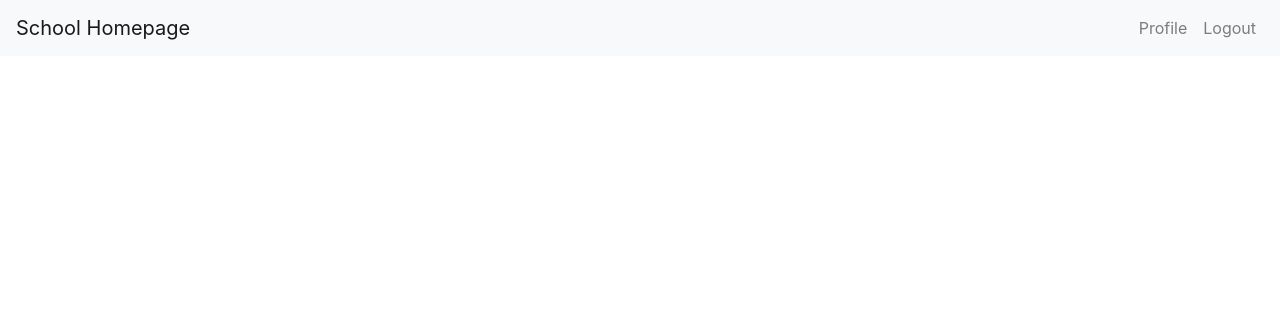
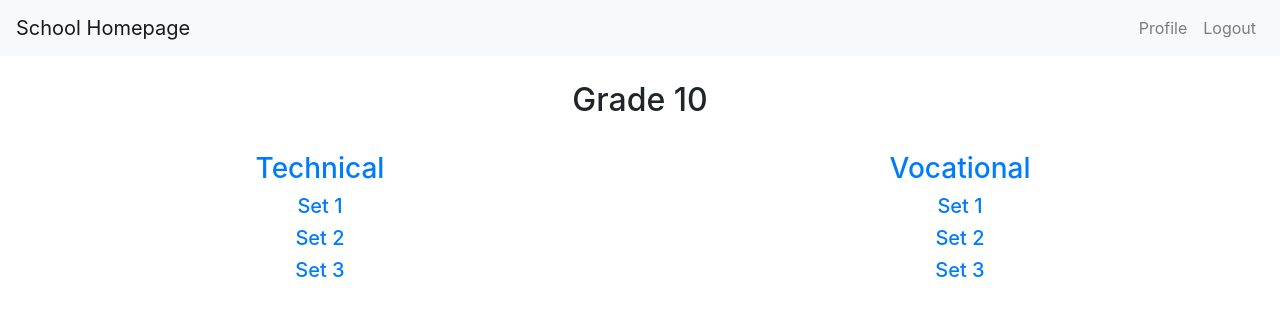
Before and after one commit to barackmaund1/django_student_information_system, a Django app: page /classes/10/ in a window 1280 px wide. Shown: the top 316 px of the page. Run offline with Django 3.2, Linux system fonts and the light colour scheme; the visitor is signed in with stand-in values (Sample User, id 1); parts of the project's set-up code (start-up, migrations or seed data) failed here and were passed over; some libraries are stand-ins or nearby versions.

Commit message:
Create simple template for individual year groups

```diff
--- a/SIS/class_groups/templates/class_groups/year_class_page.html
+++ b/SIS/class_groups/templates/class_groups/year_class_page.html
@@ -1 +1,26 @@
 {% extends 'class_groups/base_class_page.html' %}
+
+{% block header %}
+    <div class="row spacer">
+        <div class="col-sm">
+            <h2 class="text-center">{{ year.1 }}</h2>
+        </div>
+    </div>
+{% endblock %}
+
+{% block class_list %}
+    <div class="row">
+        {% for band in bands %}
+            <div class="col-sm-6">
+                <a href="{% url 'class_groups:band-view' year.0 band.0 %}">
+                    <h3 class="text-center">{{ band.1 }}</h3>
+                </a>
+                {% for set in sets %}
+                    <a href="{% url 'class_groups:set-view' year.0 band.0 set.0 %}">
+                        <h5 class="text-center">Set {{ set.1 }}</h5>
+                    </a>
+                {% endfor %}
+            </div>
+        {% endfor %}
+    </div>
+{% endblock %}
```
